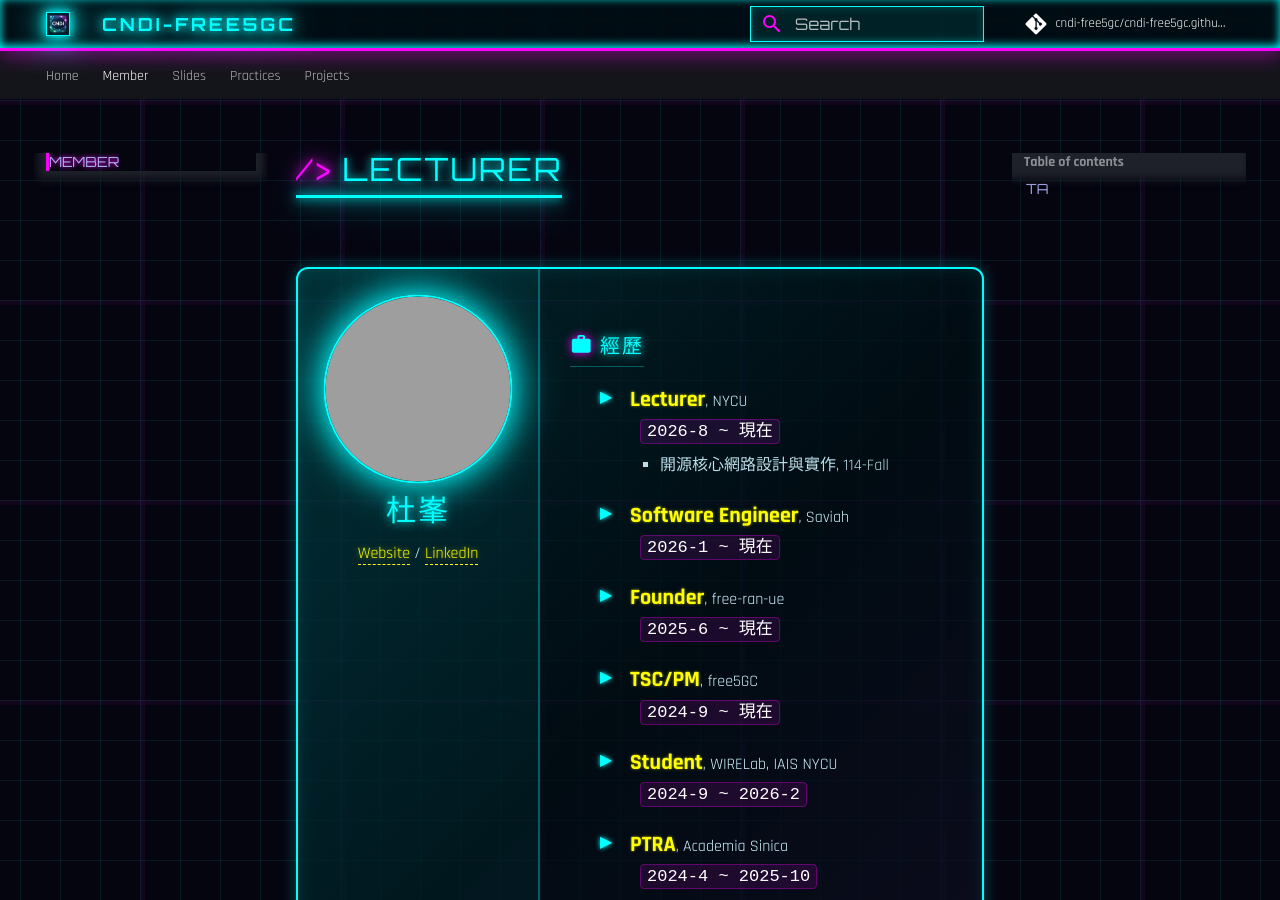
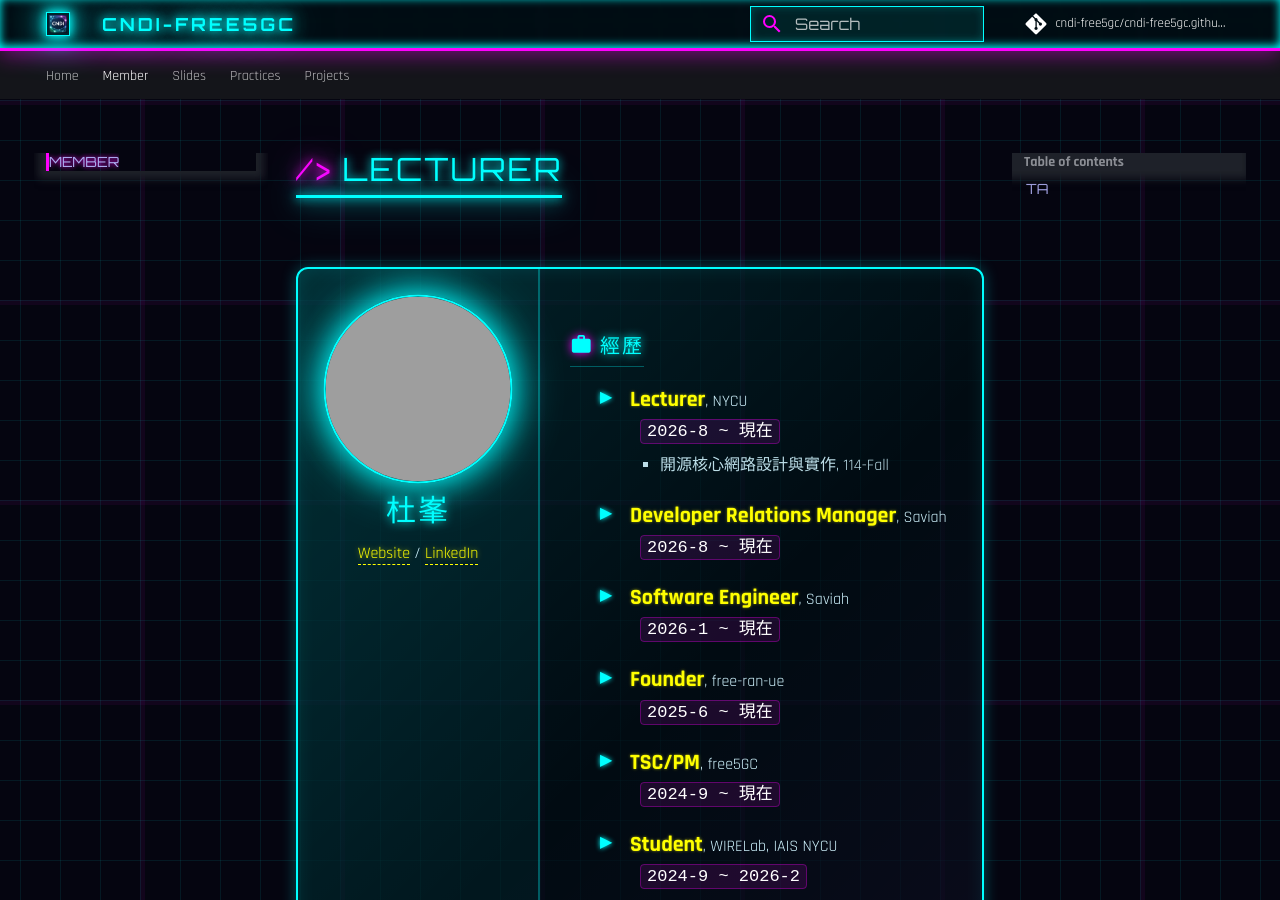
Before and after one commit to cndi-free5gc/cndi-free5gc.github.io, an MkDocs documentation site: the page built from doc/doc-member/index.md, in a window 1280 px wide and 900 px high. Built offline with MkDocs 1.6.1 and Material for MkDocs 9.7.7, drawn with Linux system fonts in a browser that asks for light colours; some web fonts are replaced; comment, search, counter and statistics services are not loaded; grey boxes are pictures that could not be loaded.

Commit message:
docs: update exp

```diff
--- a/doc/doc-member/index.md
+++ b/doc/doc-member/index.md
@@ -24,6 +24,9 @@
           <ul>
             <li>開源核心網路設計與實作, 114-Fall</li>
           </ul>
+        </li>
+        <li>
+          <strong>Developer Relations Manager</strong>, Saviah<br><code>2026-8 ~ 現在</code>
         </li>
         <li>
           <strong>Software Engineer</strong>, Saviah<br><code>2026-1 ~ 現在</code>
```
